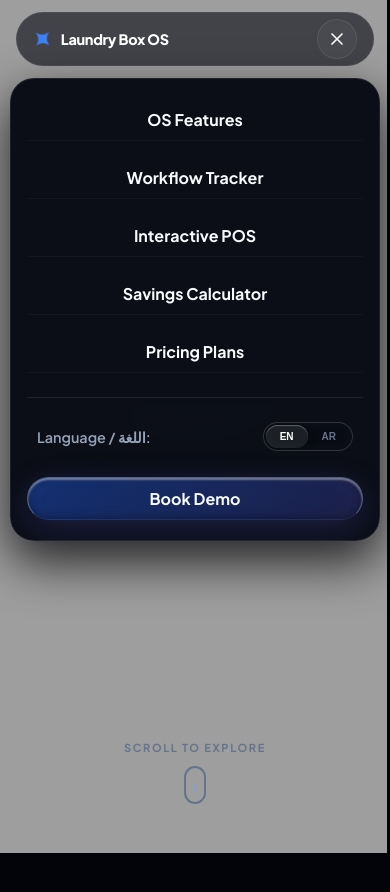
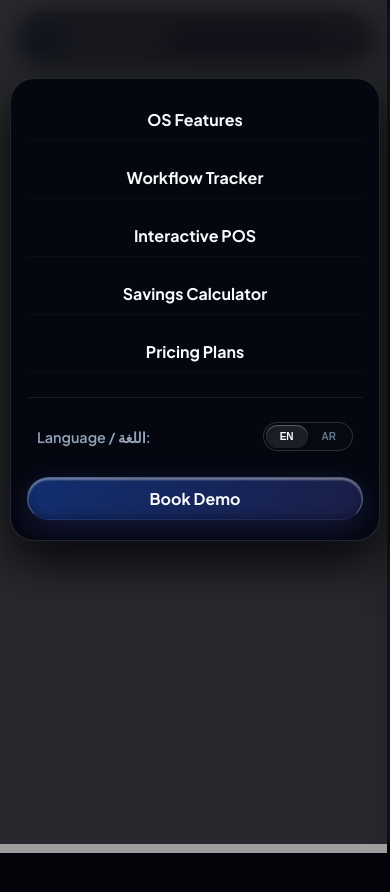
Before and after one commit to horizone-dev/Laundry-Box-web, a React (Vite) app: page / in a window 390 px wide. Both pictures are taken after a click on the button "Toggle menu". Shown: the top 892 px of the page. Built offline with nearby package versions, Linux system fonts and the light colour scheme.

Commit message:
Add backdrop dismiss and fix mobile hamburger button click handlers

```diff
--- a/src/App.jsx
+++ b/src/App.jsx
@@ -412,9 +412,18 @@ export default function App() {
           </button>
         </div>
 
-        {/* Mobile Menu Overlay */}
+        {/* Mobile Menu Overlay & Backdrop */}
         <AnimatePresence>
           {mobileMenuOpen && (
+            <>
+              <motion.div
+                className="mobile-menu-backdrop"
+                initial={{ opacity: 0 }}
+                animate={{ opacity: 1 }}
+                exit={{ opacity: 0 }}
+                transition={{ duration: 0.2 }}
+                onClick={() => setMobileMenuOpen(false)}
+              />
               <motion.div
                 className="mobile-menu-overlay"
                 initial={{ opacity: 0, y: -15 }}
@@ -444,6 +453,7 @@ export default function App() {
                   </a>
                 </div>
               </motion.div>
+            </>
           )}
         </AnimatePresence>
       </header>
--- a/src/index.css
+++ b/src/index.css
@@ -1533,20 +1533,35 @@ footer {
     transform: scale(1.05);
 }
 
+/* Mobile backdrop overlay for outside click dismiss */
+.mobile-menu-backdrop {
+    position: fixed;
+    top: 0;
+    left: 0;
+    width: 100vw;
+    height: 100vh;
+    background: rgba(0, 2, 8, 0.75);
+    backdrop-filter: blur(12px);
+    -webkit-backdrop-filter: blur(12px);
+    z-index: 190;
+    pointer-events: auto;
+}
+
 /* Mobile dropdown navigation overlay */
 .mobile-menu-overlay {
     position: fixed;
-    top: 90px;
+    top: 76px;
     left: 16px;
     right: 16px;
-    background: rgba(4, 7, 15, 0.95);
-    border: 1px solid rgba(255, 255, 255, 0.08);
+    background: rgba(4, 7, 15, 0.96);
+    border: 1px solid rgba(255, 255, 255, 0.12);
     border-radius: 24px;
-    padding: 30px 24px;
-    backdrop-filter: blur(25px);
-    -webkit-backdrop-filter: blur(25px);
-    z-index: 99;
-    box-shadow: 0 20px 50px rgba(0, 0, 0, 0.8);
+    padding: 24px 20px;
+    backdrop-filter: blur(30px);
+    -webkit-backdrop-filter: blur(30px);
+    z-index: 200;
+    pointer-events: auto;
+    box-shadow: 0 20px 50px rgba(0, 0, 0, 0.9);
 }
 
 .mobile-menu-content {
```
Also changed, not shown: 4 other files (tests, documents, lock files or other folders). Lines whose indentation alone changed are shown as unchanged.
